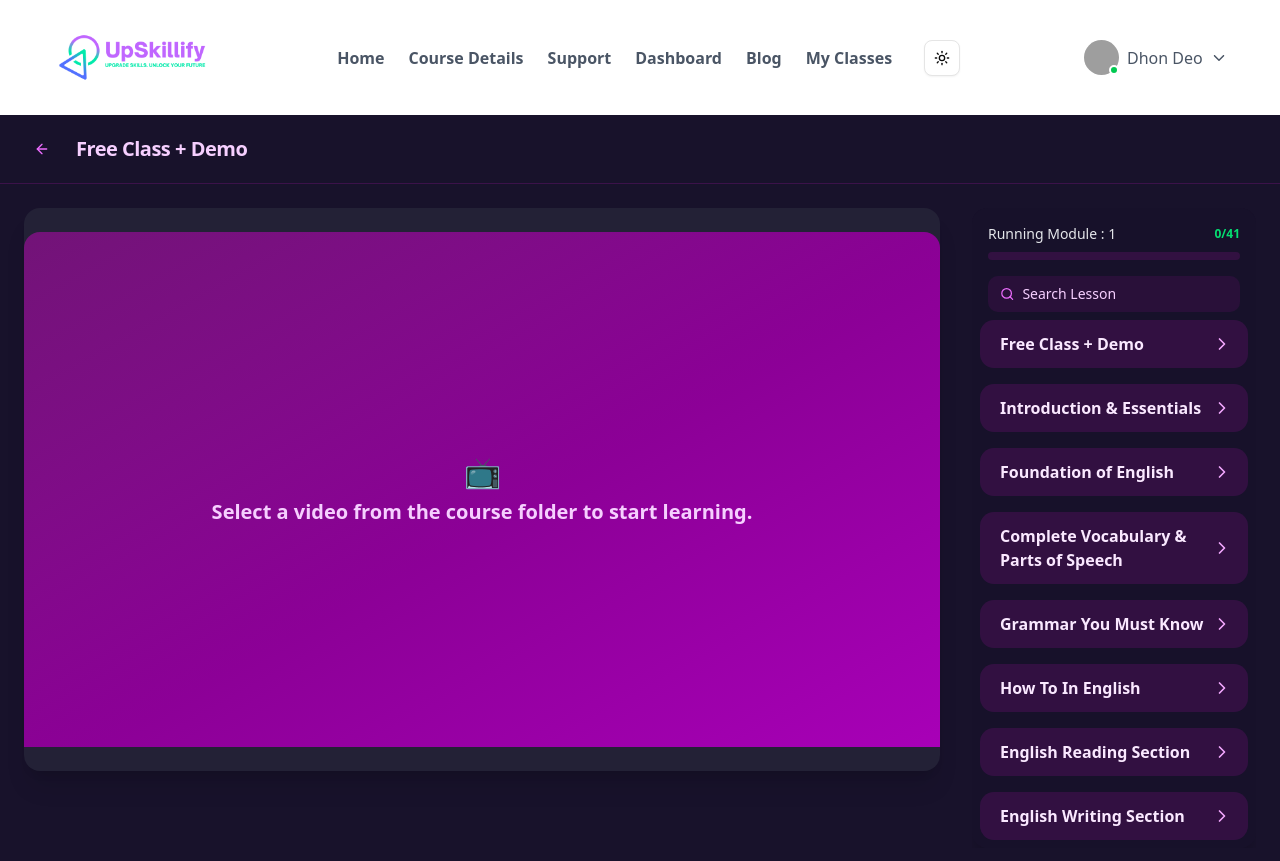
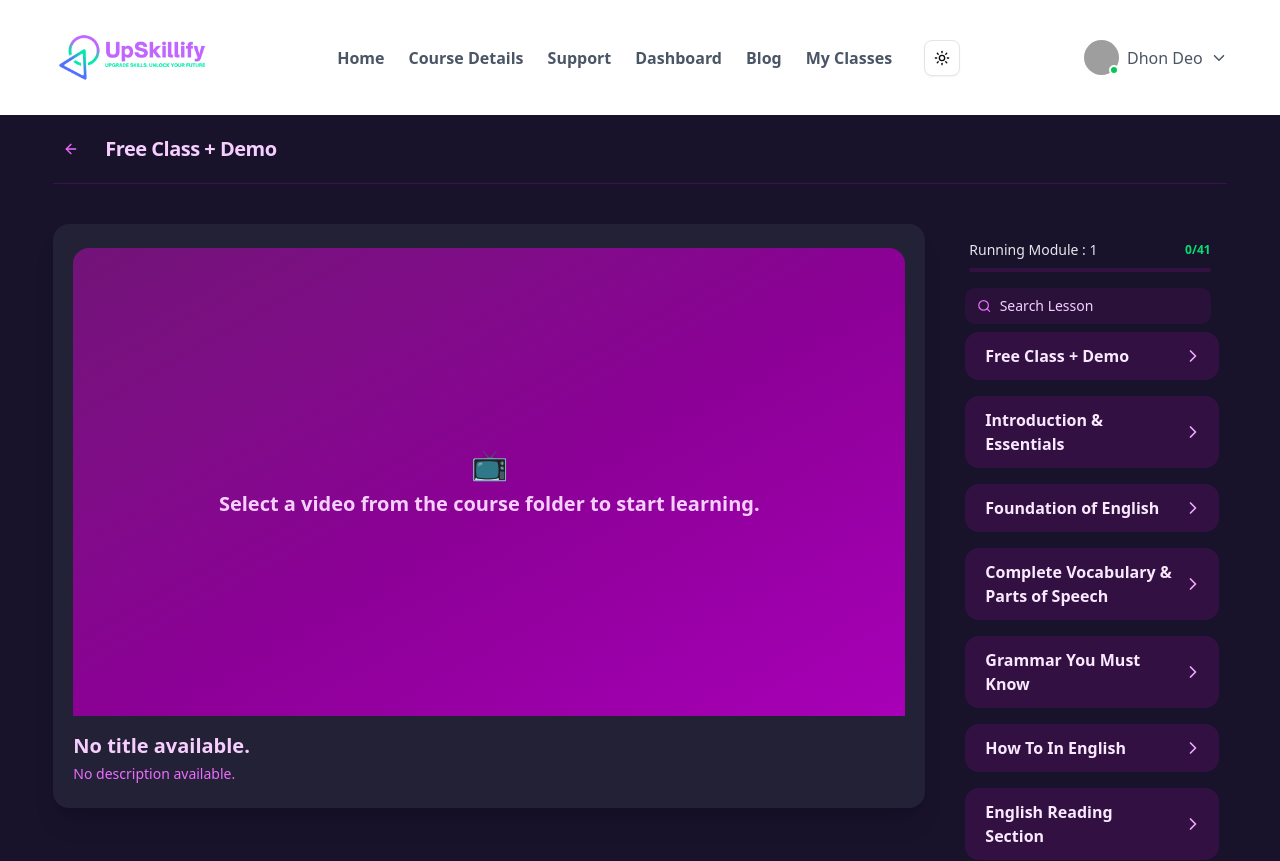
Before and after one commit to shakil-ahmed-billal/English-Bloi, a Next.js app: page /course in a window 1280 px wide. Shown: the top 861 px of the page. Built offline with nearby package versions, Linux system fonts and the light colour scheme; grey boxes are pictures that could not be loaded.

Commit message:
component redesign done

```diff
--- a/src/components/course/Course.jsx
+++ b/src/components/course/Course.jsx
@@ -1,19 +1,18 @@
 "use client";
 
 import { useState } from "react";
-import { FaFolderOpen } from "react-icons/fa";
-import { FiChevronDown, FiChevronRight, FiArrowLeft, FiCheckCircle, FiSearch } from "react-icons/fi";
+import { FiArrowLeft, FiCheckCircle, FiChevronDown, FiChevronRight, FiSearch } from "react-icons/fi";
 import course from "../../../public/course.json";
+import { Button } from "../ui/button";
+import { Card, CardContent } from "../ui/card";
+import { Dialog, DialogContent } from "../ui/dialog";
 import Player from "../videos/Player";
-import { Button } from "../ui/button";
-import { Dialog, DialogContent } from "../ui/dialog";
-import { Card, CardContent } from "../ui/card";
 
 const getTotalLessons = (course) => course.reduce((acc, sec) => acc + sec.videos.length, 0);
 const getCompletedLessons = (course) => 0; // Placeholder, implement completion logic as needed
 
 const Course = () => {
-  const [videoUrl, setVideoUrl] = useState(null);
+  const [videoInfo, setVideo] = useState(null);
   const [activeIndex, setActiveIndex] = useState(null);
   const [isMobileDrawerOpen, setIsMobileDrawerOpen] = useState(false);
   const [search, setSearch] = useState("");
@@ -29,8 +28,9 @@ const Course = () => {
     setActiveIndex((prev) => (prev === index ? null : index));
   };
 
-  const handleVideoSelect = (url) => {
-    setVideoUrl(url);
+  const handleVideoSelect = (info) => {
+    console.log("Selected Video Info:", info);
+    setVideo(info);
     setIsMobileDrawerOpen(false);
   };
 
@@ -39,17 +39,17 @@ const Course = () => {
     <Card className={`rounded-2xl shadow-xl bg-[#18122B]/80 dark:bg-[#232136] border-0 ${isMobile ? '' : 'p-0'} w-full h-full`}>
       <CardContent className={isMobile ? 'p-0' : 'p-0'}>
         {/* Progress Bar */}
-        <div className="px-4 pt-4 pb-2 sticky top-0 z-10 bg-[#18122B]/80 dark:bg-[#232136] rounded-t-2xl">
+        <div className="pr-4 pl-3 pt-4 pb-2 sticky top-0 z-10 bg-[#18122B]/80 dark:bg-[#232136] rounded-t-2xl">
           <div className="flex items-center justify-between mb-2">
             <span className="text-sm text-gray-200 font-medium">Running Module : {activeIndex !== null ? activeIndex + 1 : 1}</span>
             <span className="text-xs text-green-400 font-bold">{completedLessons}/{totalLessons}</span>
           </div>
-          <div className="w-full h-2 bg-fuchsia-900/30 rounded-full overflow-hidden">
+          <div className="w-full h-1 bg-fuchsia-900/30 rounded-full overflow-hidden">
             <div className="h-2 bg-gradient-to-r from-fuchsia-500 to-green-400 rounded-full transition-all" style={{ width: `${(completedLessons / totalLessons) * 100 || 0}%` }}></div>
           </div>
         </div>
         {/* Search Bar */}
-        <div className="px-4 py-2 sticky top-12 z-10 bg-[#18122B]/80 dark:bg-[#232136]">
+        <div className="pr-4 pl-2 py-2 sticky top-12 z-10 bg-[#18122B]/80 dark:bg-[#232136]">
           <div className="flex items-center gap-2 bg-fuchsia-900/20 rounded-lg px-3 py-2">
             <FiSearch className="text-fuchsia-400" />
             <input
@@ -62,7 +62,7 @@ const Course = () => {
           </div>
         </div>
         {/* Lessons List */}
-        <nav className="flex flex-col gap-4 px-2 pb-4 overflow-y-auto custom-scrollbar" style={{ maxHeight: isMobile ? '60vh' : '70vh' }}>
+        <nav className="flex flex-col gap-4 px-2 pb-4 overflow-y-auto custom-scrollbar" style={{ maxHeight: isMobile ? '85vh' : '85vh' }}>
           {course.map((section, index) => {
             const isActive = activeIndex === index;
             const filteredVideos = section.videos.filter(v => v.title.toLowerCase().includes(search.toLowerCase()));
@@ -91,7 +91,7 @@ const Course = () => {
                       {filteredVideos.map((video, vidIdx) => (
                         <li
                           key={vidIdx}
-                          onClick={() => handleVideoSelect(video.link)}
+                          onClick={() => handleVideoSelect(video)}
                           className="cursor-pointer flex items-center gap-2 text-sm px-3 py-2 rounded-lg text-fuchsia-100 hover:bg-fuchsia-800/60 hover:text-green-300 transition"
                         >
                           <FiCheckCircle className="text-green-400" /> {video.title}
@@ -109,24 +109,25 @@ const Course = () => {
   );
 
   return (
-    <div className="min-h-screen bg-[#18122B] dark:bg-[#18122B] transition-colors">
+    <div className="min-h-screen bg-[#18122B] dark:bg-[#18122B] transition-colors ">
       {/* Top Header */}
-      <header className="sticky top-0 z-30 w-full bg-[#18122B] dark:bg-[#18122B] px-6 py-4 flex items-center gap-4 border-b border-fuchsia-900/40">
+      <header className="top-0 z-30 w-11/12 mx-auto bg-[#18122B] dark:bg-[#18122B] flex items-center gap-4 border-b border-fuchsia-900/40">
         <Button variant="ghost" size="icon" className="text-fuchsia-400 hover:bg-fuchsia-900/30">
           <FiArrowLeft size={22} />
         </Button>
-        <h1 className="text-lg md:text-xl font-bold text-fuchsia-200 tracking-tight">{currentSection?.section || "Course Title"}</h1>
+        <h1 className="text-lg md:text-xl font-bold text-fuchsia-200 tracking-tight py-5 ">{currentSection?.section || "Course Title"}</h1>
       </header>
 
-      <div className="w-full max-w-7xl mx-auto grid grid-cols-1 md:grid-cols-3 lg:grid-cols-4 gap-8 pt-6 px-2 md:px-6">
+      <div className="w-full max-w-11/12 mx-auto grid grid-cols-1 md:grid-cols-3 lg:grid-cols-4 gap-8 py-10">
         {/* Video Section */}
         <main className="md:col-span-2 lg:col-span-3 flex flex-col gap-6">
-          <Card className="rounded-2xl shadow-xl bg-[#232136] border-0">
+          <Card className="rounded-2xl shadow-xl bg-[#232136] border-0 px-5">
             <CardContent className="p-0">
               <div className="flex flex-col items-center">
-                {videoUrl ? (
+                {videoInfo ? (
                   <div className="w-full aspect-video rounded-t-2xl overflow-hidden">
-                    <Player videoUrl={videoUrl} />
+                    <Player videoFile={videoInfo} />
+
                   </div>
                 ) : (
                   <div className="flex flex-col items-center justify-center w-full aspect-video rounded-t-2xl bg-gradient-to-br from-fuchsia-900 via-fuchsia-800 to-fuchsia-700 text-fuchsia-200 text-xl font-semibold">
@@ -134,13 +135,17 @@ const Course = () => {
                     Select a video from the course folder to start learning.
                   </div>
                 )}
+                <div className="w-full">
+                      <h2 className="text-xl font-semibold text-fuchsia-200 mt-4">{videoInfo?.title || "No title available."}</h2>
+                      <p className="text-sm text-fuchsia-400 mt-1">{videoInfo?.description || "No description available."}</p>
+                    </div>
               </div>
             </CardContent>
           </Card>
         </main>
 
         {/* Sidebar */}
-        <aside className="hidden md:block md:col-span-1 h-[80vh] max-h-[80vh] overflow-y-auto custom-scrollbar">
+        <aside className="hidden md:block md:col-span-1 h-[100vh] max-h-[100vh] overflow-y-auto custom-scrollbar">
           <Sidebar />
         </aside>
       </div>
--- a/src/components/dashboard/Dashboard.jsx
+++ b/src/components/dashboard/Dashboard.jsx
@@ -14,7 +14,7 @@ import { FaStar } from "react-icons/fa";
 
 const Dashboard = () => {
     return (
-        <div className="w-full mx-auto px-4 sm:px-6 lg:px-20">
+        <div className="w-full mx-auto px-4 sm:px-6 lg:px-20 pb-10">
             {/* Heading */}
             <h1 className="text-3xl md:text-4xl font-bold md:my-8 my-4 text-transparent bg-clip-text bg-gradient-to-r from-purple-400 to-cyan-400">
                 Welcome back, Shakil Ahmed Billal 👋 <br />
--- a/src/components/videos/Player.jsx
+++ b/src/components/videos/Player.jsx
@@ -1,33 +1,20 @@
-import React from 'react'
 
-const getDriveVideoUrl = (url) => {
-  // Match Google Drive preview URL
-  const match = url.match(/drive\.google\.com\/file\/d\/([\w-]+)\/preview/)
-  if (match) {
-    const fileId = match[1]
-    // Construct direct video stream URL
-    return `https://drive.google.com/uc?export=preview&id=${fileId}`
-  }
-  return null
-}
 
-const Player = ({ videoUrl }) => {
-  const driveVideo = getDriveVideoUrl(videoUrl)
+const Player = ({ videoFile }) => {
+
+  console.log("Video Info:", videoFile)
+
   return (
     <div>
       <div className="aspect-video">
-        {!videoUrl ? (
-          <video src={driveVideo} controls className="w-full h-full" />
-        ) : (
         <iframe
-            src={videoUrl}
+          src={videoFile?.link}
           title="Video player"
           frameBorder="0"
           allow="autoplay; fullscreen; accelerometer; clipboard-write; encrypted-media; gyroscope; picture-in-picture"
           allowFullScreen
           className="w-full h-full"
         ></iframe>
-        )}
       </div>
     </div>
   )
```
Lines whose indentation alone changed are shown as unchanged.
